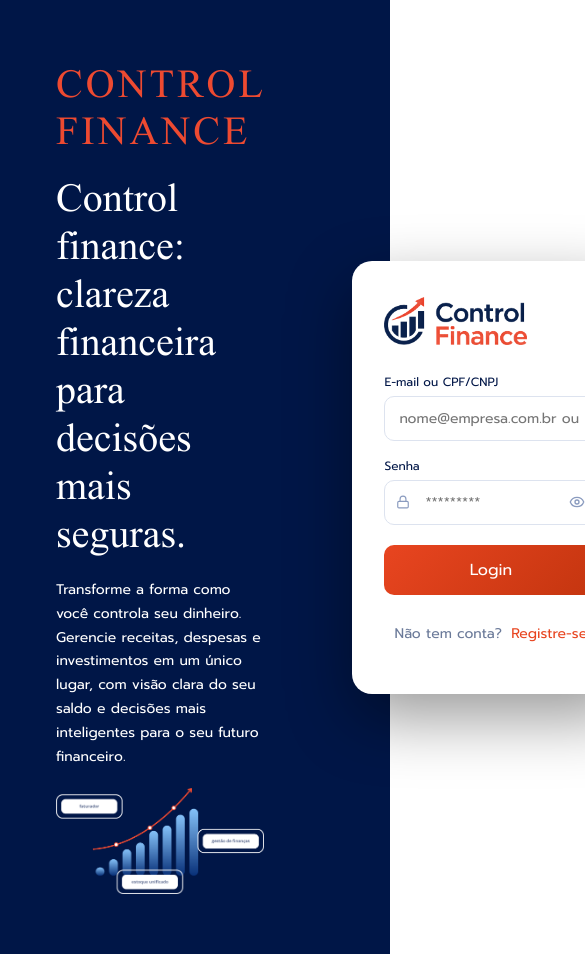
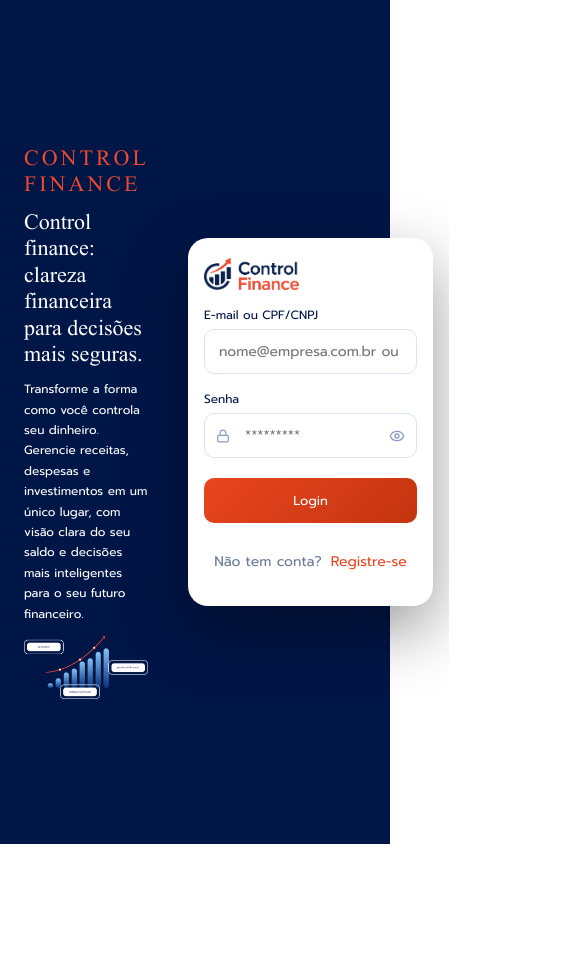
Before and after one commit to murilobarrossl/Controlfinance, a React (Vite) app in the folder frontend/: page /login in a window 390 px wide. Shown: the top 954 px of the page, 585 px wide, since content can reach past the window. After the commit the page ends 844 px from the top, so only its background shows below. Built offline with nearby package versions, Linux system fonts and the light colour scheme.

Commit message:
teste de responsividade

```diff
--- a/frontend/src/pages/login/login.css
+++ b/frontend/src/pages/login/login.css
@@ -32,18 +32,18 @@
 /* lado esquerdo */
 .login-left {
   flex: 1;
-  padding: 60px 56px;
+  padding: clamp(30px, 4vw, 60px) clamp(24px, 4vw, 56px);
   display: flex;
   flex-direction: column;
   justify-content: center;
-  gap: 20px;
+  gap: clamp(12px, 1.5vw, 20px);
 }
 
 /* título da marca */
 .login-brand-label {
   font-family: "Times New Roman", serif;
   color: #ed4a31;
-  font-size: 40px;
+  font-size: clamp(22px, 2.8vw, 40px);
   font-weight: 700;
   letter-spacing: 3px;
   text-transform: uppercase;
@@ -53,7 +53,7 @@
 .login-headline {
   font-family: "Times New Roman", serif;
   color: #fff;
-  font-size: 40px;
+  font-size: clamp(22px, 2.8vw, 40px);
   font-weight: 700;
   line-height: 1.2;
   margin: 0;
@@ -64,7 +64,7 @@
 .login-description {
   font-family: "Prompt-Regular", sans-serif;
   color: #ffffff;
-  font-size: 14px;
+  font-size: clamp(12px, 1.1vw, 14px);
   line-height: 1.7;
   max-width: 440px;
   margin: 0;
@@ -73,33 +73,33 @@
 /* imagem do gráfico */
 .login-chart {
   width: 100%;
-  max-width: 600px;
+  max-width: clamp(300px, 45vw, 600px);
   object-fit: contain;
 }
 
 /* lado direito (formulário) */
 .login-right {
-  width: 400px;
+  width: clamp(280px, 28vw, 420px);
   display: flex;
   align-items: center;
   justify-content: center;
-  padding: 40px 32px;
+  padding: clamp(20px, 2.5vw, 40px) clamp(16px, 2vw, 32px);
 }
 
 /* card do formulário */
 .login-card {
   background: #fff;
   border-radius: 20px;
-  padding: 36px 32px;
+  padding: clamp(20px, 2.5vw, 36px) clamp(16px, 2vw, 32px);
   width: 100%;
   box-shadow: 0 24px 64px rgba(0, 0, 0, 0.4);
 }
 
 /* logo */
 .login-logo {
-  height: 48px;
+  height: clamp(32px, 3.5vw, 48px);
   object-fit: contain;
-  margin-bottom: 28px;
+  margin-bottom: clamp(16px, 2vw, 28px);
   display: block;
 }
 
@@ -209,7 +209,7 @@
   border: none;
   border-radius: 10px;
   padding: 13px;
-  font-size: 16px;
+  font-size: clamp(13px, 1.1vw, 16px);
   font-weight: 600;
   font-family: "Prompt-Regular", sans-serif;
   cursor: pointer;
--- a/frontend/src/pages/register/register.css
+++ b/frontend/src/pages/register/register.css
@@ -32,18 +32,18 @@
 /* lado esquerdo */
 .register-left {
   flex: 1;
-  padding: 60px 56px;
+  padding: clamp(30px, 4vw, 60px) clamp(24px, 4vw, 56px);
   display: flex;
   flex-direction: column;
   justify-content: center;
-  gap: 20px;
+  gap: clamp(12px, 1.5vw, 20px);
 }
 
 /* título da marca */
 .register-brand-label {
   font-family: 'Times New Roman', serif;
   color: #ed4a31;
-  font-size: 40px;
+  font-size: clamp(22px, 1.8vw, 40px);
   font-weight: 700;
   letter-spacing: 3px;
   text-transform: uppercase;
@@ -53,7 +53,7 @@
 .register-headline {
   font-family: 'Times New Roman', serif;
   color: #fff;
-  font-size: 40px;
+  font-size: clamp(22px, 2.8vw, 40px);
   font-weight: 700;
   line-height: 1.2;
   margin: 0;
@@ -64,7 +64,7 @@
 .register-description {
   font-family: 'Prompt-Regular', sans-serif;
   color: #ffffff;
-  font-size: 15px;
+  font-size: clamp(12px, 1.1vw, 15px);
   line-height: 1.7;
   max-width: 440px;
   margin: 0;
@@ -73,31 +73,31 @@
 /* imagem do gráfico */
 .register-chart {
   width: 100%;
-  max-width: 600px;
+  max-width: clamp(300px, 45vw, 600px);
   object-fit: contain;
 }
 
 /* lado direito (formulário) */
 .register-right {
-  width: 400px;
+  width: clamp(280px, 28vw, 420px);
   display: flex;
   align-items: center;
   justify-content: center;
-  padding: 40px 32px;
+  padding: clamp(20px, 2.5vw, 40px) clamp(16px, 2vw, 32px);
 }
 
 /* card do formulário */
 .register-card {
   background: #fff;
   border-radius: 20px;
-  padding: 36px 32px;
+  padding: clamp(20px, 2.5vw, 36px) clamp(16px, 2vw, 32px);
   width: 100%;
   box-shadow: 0 24px 64px rgba(0, 0, 0, 0.4);
 }
 
 /* logo */
 .register-logo {
-  height: 48px;
+  height: clamp(32px, 3.5vw, 48px);
   object-fit: contain;
   margin-bottom: 28px;
   display: block;
```
